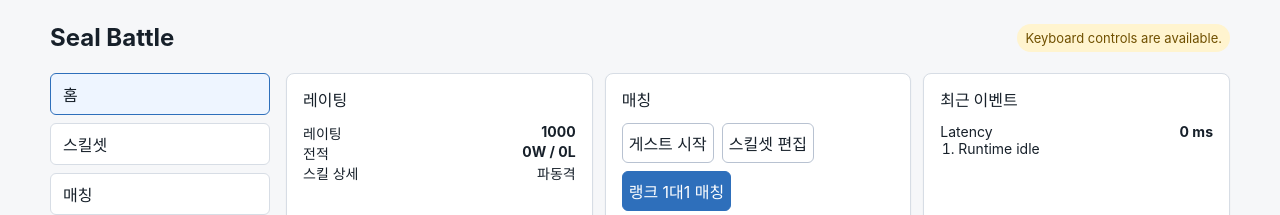
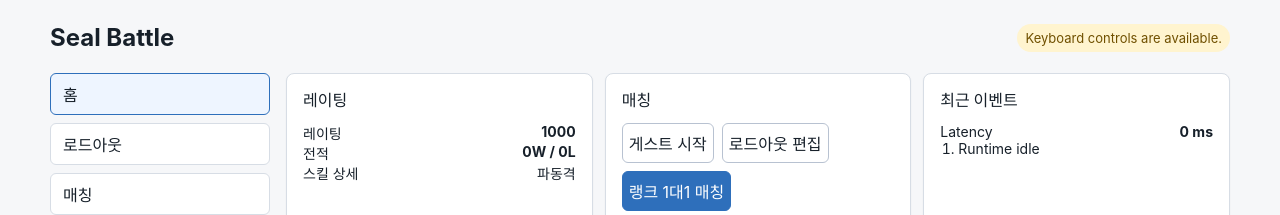
Before and after one commit to cyh000127/ryoiki-tenkai, a React (Vite) app in the folder FE/app/: page / in a window 1280 px wide. Shown: the top 215 px of the page. Built offline with nearby package versions, Linux system fonts and the light colour scheme.

Commit message:
chore: skillset, animset, loadout 용어 통일

```diff
--- a/FE/app/src/platform/i18n/catalog.ts
+++ b/FE/app/src/platform/i18n/catalog.ts
@@ -1,7 +1,7 @@
 export const copy = {
   appTitle: "Seal Battle",
   home: "홈",
-  loadout: "스킬셋",
+  loadout: "로드아웃",
   matchmaking: "매칭",
   battle: "전투",
   result: "결과",
@@ -9,7 +9,7 @@ export const copy = {
   playerRating: "레이팅",
   record: "전적",
   startGuest: "게스트 시작",
-  editLoadout: "스킬셋 편집",
+  editLoadout: "로드아웃 편집",
   startMatch: "랭크 1대1 매칭",
   cancelQueue: "큐 취소",
   matchingStatus: "매칭 상태",
@@ -43,7 +43,7 @@ export const copy = {
   battleLog: "전투 로그",
   recentEvents: "최근 이벤트",
   skillDetail: "스킬 상세",
-  equipAndQueue: "장착 후 매칭",
+  equipAndQueue: "로드아웃 저장 후 매칭",
   battleResult: "전투 결과",
   ratingChange: "레이팅 변동",
   rematch: "다시 매칭",
```
Also changed, not shown: 14 other files (tests, documents, lock files or other folders).
